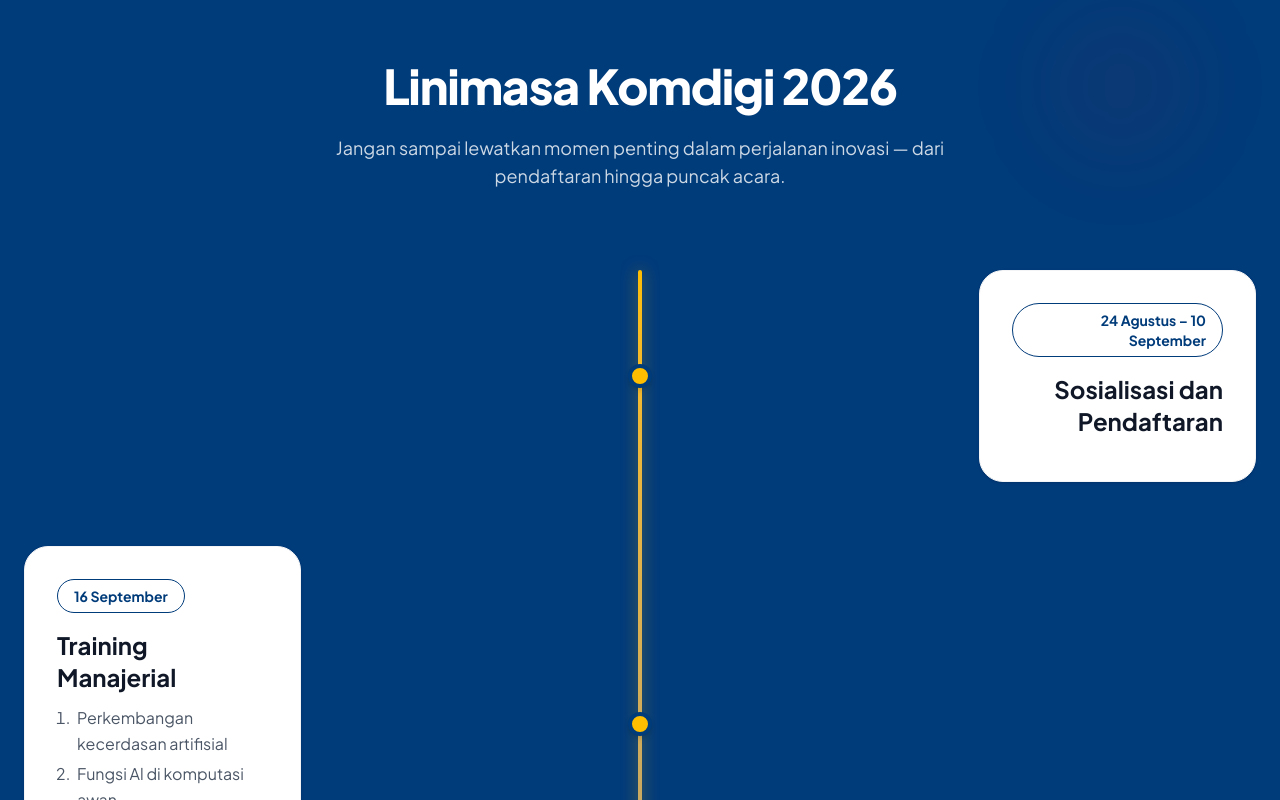
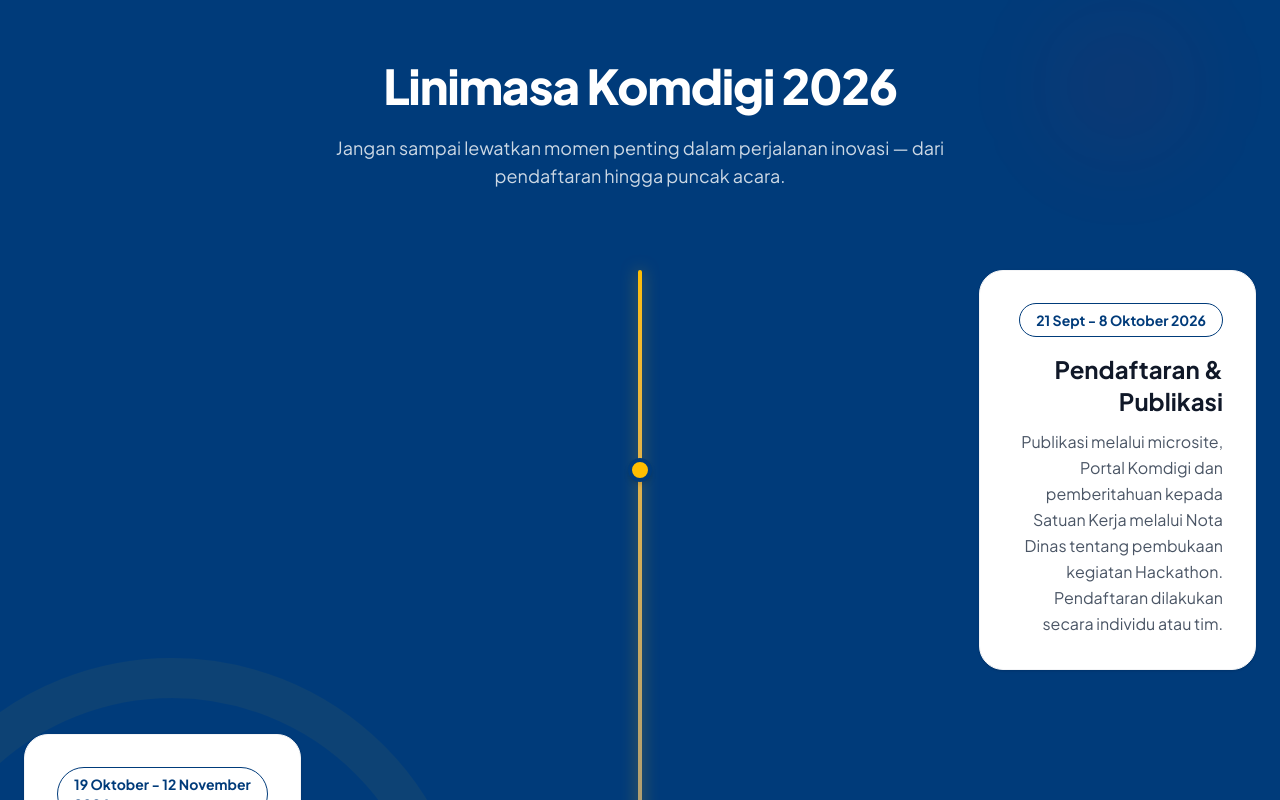
Before and after one commit to Shulmucus/HackathonKomdigi, a Next.js app: page / in a window 1280 px wide. Shown: the part 2000-2800 px from the top of the page. Built offline with nearby package versions, Linux system fonts and the light colour scheme.

Commit message:
changed timeline to spetember - november

```diff
--- a/components/sections/Ticker.tsx
+++ b/components/sections/Ticker.tsx
@@ -9,7 +9,7 @@ export function Ticker() {
               <span className="text-primary-700/30"> &nbsp;·&nbsp; </span>
             </span>
             <span className="inline-flex items-center gap-3 text-sm font-extrabold text-primary-700 px-7">
-              🗓️ Pendaftaran: 24 Agustus – 10 September
+              🗓️ Pendaftaran: 21 Sept - 8 Okt 2026
               <span className="text-primary-700/30"> &nbsp;·&nbsp; </span>
             </span>
             <span className="inline-flex items-center gap-3 text-sm font-extrabold text-primary-700 px-7">
@@ -29,7 +29,7 @@ export function Ticker() {
               <span className="text-primary-700/30"> &nbsp;·&nbsp; </span>
             </span>
             <span className="inline-flex items-center gap-3 text-sm font-extrabold text-primary-700 px-7">
-              📅 Main Hackathon 19–20 Oktober 2026
+              📅 Main Hackathon 24 - 25 November 2026
               <span className="text-primary-700/30"> &nbsp;·&nbsp; </span>
             </span>
           </div>
--- a/components/sections/Timeline.tsx
+++ b/components/sections/Timeline.tsx
@@ -5,84 +5,40 @@ import { motion, useScroll, useTransform } from "framer-motion";
 
 const timelineEvents = [
   {
-    title: "Sosialisasi dan Pendaftaran",
-    date: "24 Agustus – 10 September",
+    title: "Pendaftaran & Publikasi",
+    date: "21 Sept - 8 Oktober 2026",
     tag: "",
-    desc: ""
+    desc: "Publikasi melalui microsite, Portal Komdigi dan pemberitahuan kepada Satuan Kerja melalui Nota Dinas tentang pembukaan kegiatan Hackathon. Pendaftaran dilakukan secara individu atau tim."
   },
   {
-    title: "Training Manajerial",
-    date: "16 September",
+    title: "Pelatihan Manejerial & Teknis AI",
+    date: "19 Oktober - 12 November 2026",
     tag: "",
-    desc: [
-      "Perkembangan kecerdasan artifisial",
-      "Fungsi Al di komputasi awan",
-      "Metode identifikasi kebutuhan unit kerja"
-    ]
+    desc: "Pelatihan komprehensif mulai dari pemahaman manajerial AI (Beginner to Advanced) untuk peserta."
   },
   {
-    title: "Training AI Beginner",
-    date: "17 September",
-    tag: "",
-    desc: [
-      "Prompt Engineering dan Praktek",
-      "Semantic Search dan Praktek"
-    ]
-  },
-  {
-    title: "Training AI Intermediate",
-    date: "24 September",
-    tag: "",
-    desc: [
-      "Best Practice Orkestrasi AI dan Prakteknya",
-      "Analisis data dan Prakteknya serta Pengenalan Machine learning dan Praktek"
-    ]
-  },
-  {
-    title: "Training AI Advanced",
-    date: "1 Oktober",
-    tag: "",
-    desc: [
-      "Specification-Driven Development (AI Asisted Coding)",
-      "AI Agent Governance Platform",
-      "AI-Driven Development with data-as-aservice Framework"
-    ]
-  },
-  {
-    title: "Batas akhir pengumpulan Proposal",
-    date: "4 Oktober",
+    title: "Batas Akhir Pengumpulan Proposal",
+    date: "12 November 2026",
     tag: "",
     desc: "Batas akhir finalisasi proposal ide inovasi dari para peserta."
   },
   {
-    title: "Seleksi Top 6",
-    date: "6 Oktober",
+    title: "Seleksi & Pengumuman Top 6 Finalis",
+    date: "13 November 2026",
     tag: "",
-    desc: "Seleksi proposal terbaik untuk melaju ke tahap main event hackathon."
+    desc: "Seleksi proposal terbaik dan pengumuman Top 6 proposal untuk melaju ke tahap main event hackathon."
   },
   {
-    title: "Pengumuman Finalis",
-    date: "7 Oktober",
-    tag: "",
-    desc: ""
-  },
-  {
-    title: "Finalist Briefing",
-    date: "9 Oktober",
-    tag: "",
-    desc: "Pengarahan teknis, aturan main, kriteria penilaian, dan pembagian jadwal mentoring untuk para finalis sebelum kompetisi dimulai."
-  },
-  {
-    title: "Mentoring 1-on-1",
-    date: "12–16 Oktober",
+    title: "Mentoring 1 on 1",
+    date: "14 - 23 November 2026",
     tag: "",
     desc: "Sesi konsultasi mendalam pematangan produk, arsitektur AI, dan persiapan presentasi finalis bersama mentor."
   },
   {
-    title: "Main Hackathon",
-    date: "19–20 Oktober",
+    title: "Main Hackathon & Pengumuman Pemenang",
+    date: "24 - 25 November",
     tag: "",
-    desc: "Hari 1: Ideasi dan Pengembangan\nHari 2: Pembuatan Prototipe dan Presentasi."
+    desc: "Puncak acara Hackathon: Ideasi, pengembangan prototipe, presentasi finalis, dan pengumuman pemenang."
   }
 ];
 
```
